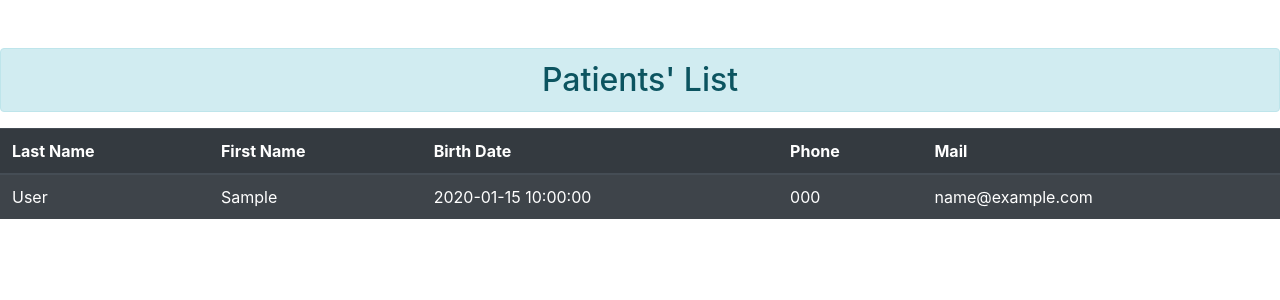
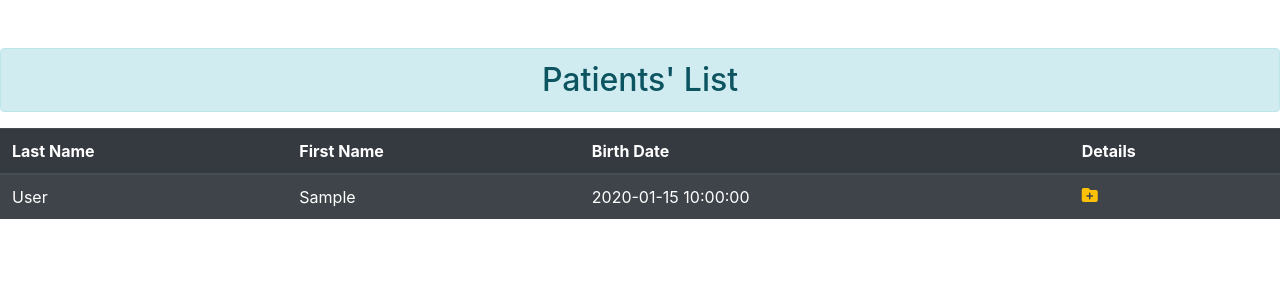
Before and after one commit to HysteriaKa/hopitalexo, a PHP site: page /liste-patients.php in a window 1280 px wide. Shown: the part 91-391 px from the top of the page. Run offline with PHP 8.4, Linux system fonts and the light colour scheme; tables that the repository leaves empty or names only in its code hold one stand-in row (values such as "Sample post"); some libraries are stand-ins or nearby versions.

Commit message:
exo profil patient

```diff
--- a/ajout-patient.php
+++ b/ajout-patient.php
@@ -4,6 +4,7 @@
 <?php
 include_once 'navbar.php'
 ?>
+
 <body>
     <h3 class="alert alert-info text-center" role="alert">Add a new fuckin' patient</h3>
     <div class="col-12 pt-3 d-flex justify-content-center">
@@ -11,7 +12,7 @@
             <label class="font-weight-bold">Last Name: </label>
             <input type="text" name="lastname" value="" />
             <label class="font-weight-bold">First Name: </label>
-        <input type="text" name="firstname"/>
+            <input type="text" name="firstname" />
             <label class="font-weight-bold">Birthdate: </label>
             <input type="date" name="birthdate" />
             <label class="font-weight-bold">Phone: </label>
--- a/head.php
+++ b/head.php
@@ -5,6 +5,5 @@
     <meta name="viewport" content="width=device-width, initial-scale=1.0">
     <meta http-equiv="X-UA-Compatible" content="ie=edge">
     <link rel="stylesheet" href="https://stackpath.bootstrapcdn.com/bootstrap/4.4.1/css/bootstrap.min.css" integrity="sha384-Vkoo8x4CGsO3+Hhxv8T/Q5PaXtkKtu6ug5TOeNV6gBiFeWPGFN9MuhOf23Q9Ifjh" crossorigin="anonymous">
-    <title>EssaiBDD</title>
-
+    <script src="https://kit.fontawesome.com/9b18ba69c6.js" crossorigin="anonymous"></script>
 </head>
--- a/index.php
+++ b/index.php
@@ -1,6 +1,6 @@
 <?php
-    include_once 'head.php'
-    ?>
+include_once 'head.php'
+?>
 
 </head>
 
@@ -15,7 +15,7 @@
             <div id="carouselExampleControls" class="carousel slide" data-ride="carousel">
                 <div class="carousel-inner">
                     <div class="carousel-item active">
-                        <img src="assets/grey.jpg" class="d-block w-80" alt="...">
+                        <img src="assets/greynulle.jpg" class="d-block w-80" alt="...">
                     </div>
                     <div class="carousel-item">
                         <img src="assets/mamour.jpg" class="d-block w-100" alt="...">
--- a/liste-patients.php
+++ b/liste-patients.php
@@ -1,6 +1,6 @@
 <?php
-    include_once 'head.php'
-    ?>
+include_once 'head.php'
+?>
 
 <body>
 
@@ -17,7 +17,7 @@
     }
     ?>
     <?php
-    $reponse = $bdd->query("SELECT lastname, firstname, birthdate, phone, mail FROM patients "); ?>
+    $reponse = $bdd->query("SELECT id, lastname, firstname, birthdate, phone, mail FROM patients "); ?>
     <h2 class="alert alert-info text-center" role="alert"> Patients' List</h2>
     <table class="table table-striped table-dark">
         <thead>
@@ -25,8 +25,7 @@
                 <th scope="col">Last Name</th>
                 <th scope="col">First Name</th>
                 <th scope="col">Birth Date</th>
-                <th scope="col">Phone</th>
-                <th scope="col">Mail</th>
+                <th scope="col">Details</th>
             </tr>
         </thead>
         <?php
@@ -37,8 +36,7 @@
                     <td> <?php echo $donnees['lastname']; ?></td>
                     <td><?php echo $donnees['firstname']; ?></td>
                     <td><?php echo $donnees['birthdate']; ?></td>
-                    <td><?php echo $donnees['phone']; ?></td>
-                    <td><?php echo $donnees['mail']; ?></td>
+                    <td><a href="profil-patients.php?id=<?php echo $donnees['id'] ?>"><i class="fas fa-folder-plus text-warning"></i></a></td>
                 </tr>
             <?php
         }
@@ -46,9 +44,9 @@
         $reponse->closeCursor();
 
             ?>
-    <?php
-    include_once 'bootstrap.php'
-    ?>
+            <?php
+            include_once 'bootstrap.php'
+            ?>
 </body>
 
 </html>
```
Also changed, not shown: profil-patients.php (added, +34 -0 lines), assets/greynulle.jpg (added). Lines whose indentation alone changed are shown as unchanged.
